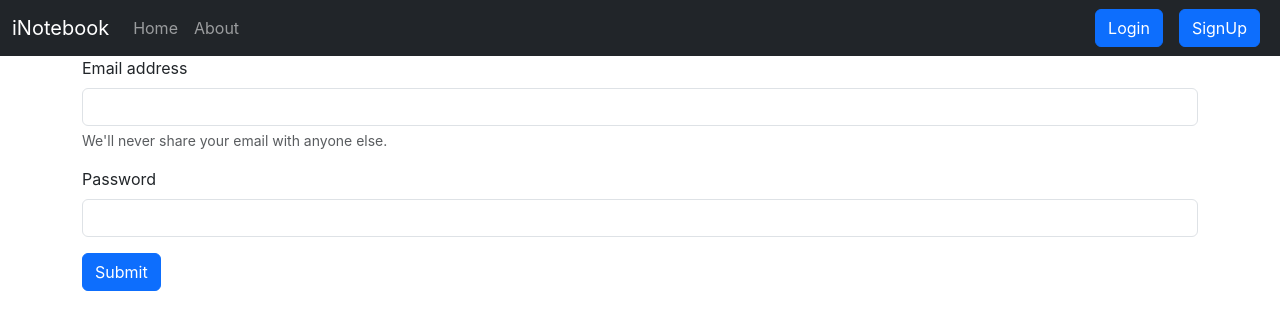
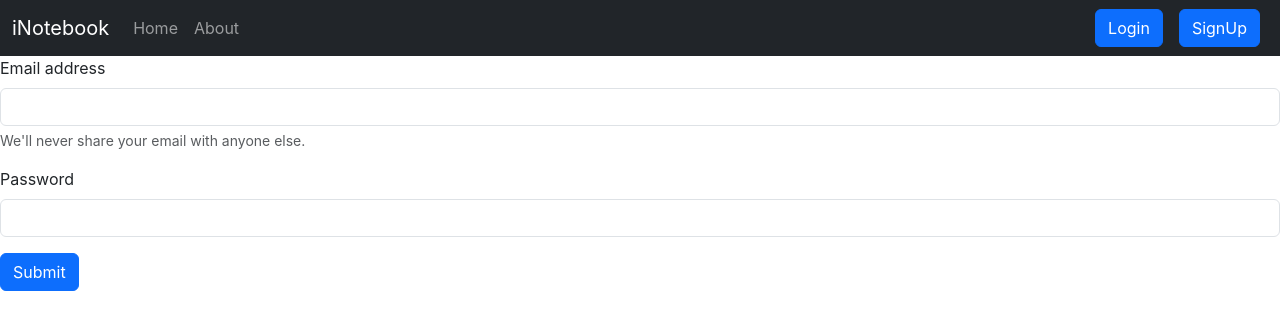
Before and after one commit to VrajRP2004/inotebook, a React (Create React App) app: page /login in a window 1280 px wide. Shown: the top 330 px of the page. Built offline with nearby package versions, Linux system fonts and the light colour scheme.

Commit message:
Update Login.js

```diff
--- a/src/components/Login.js
+++ b/src/components/Login.js
@@ -27,8 +27,8 @@
     }
 
     return (
-        <div className='container'>
-            <form onSubmit={handleSubmit}>
+        <div>
+            <form  onSubmit={handleSubmit}>
                 <div className="mb-3">
                     <label htmlFor="email" className="form-label">Email address</label>
                     <input type="email" className="form-control" value={credentials.email} onChange={onChange} id="email" name="email" aria-describedby="emailHelp" />
@@ -39,9 +39,10 @@
                     <input type="password" className="form-control" value={credentials.password} onChange={onChange} name="password" id="password" />
                 </div>
 
-                <button className='btn btn-primary' type='submit'>Submit</button>
+                <button type="submit" className="btn btn-primary">Submit</button>
             </form>
         </div>
+
     )
 }
 
```
